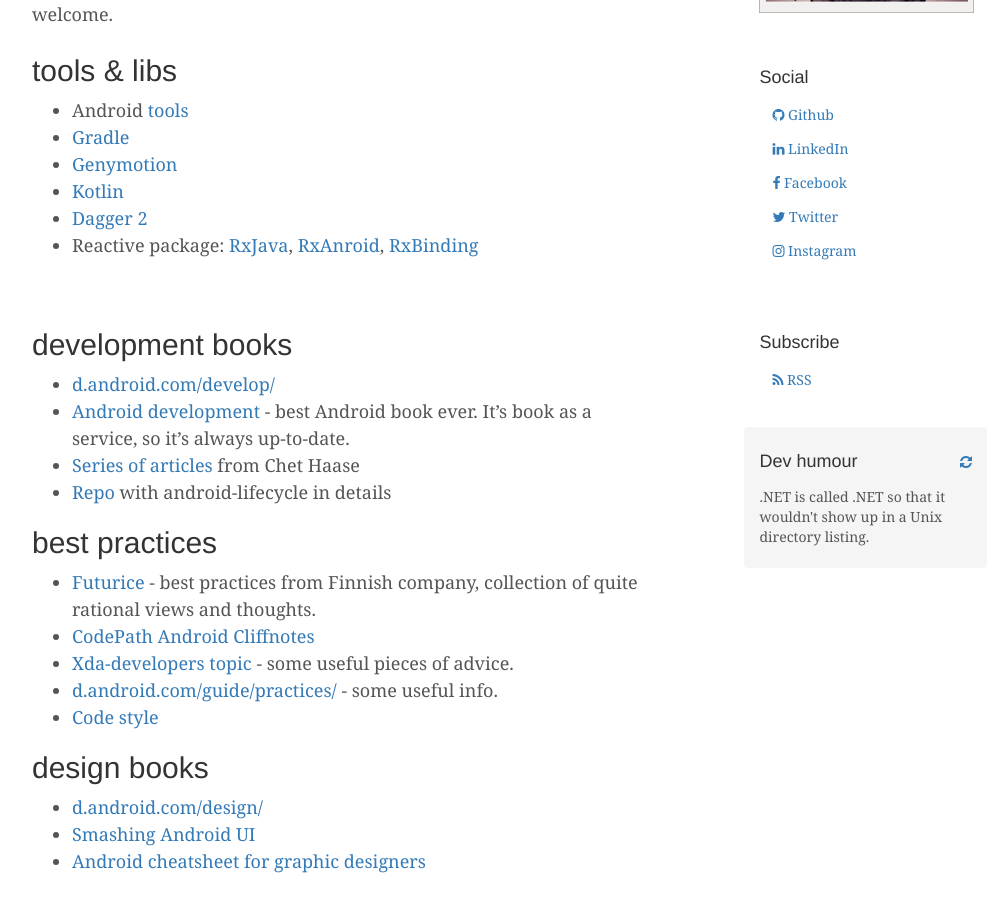
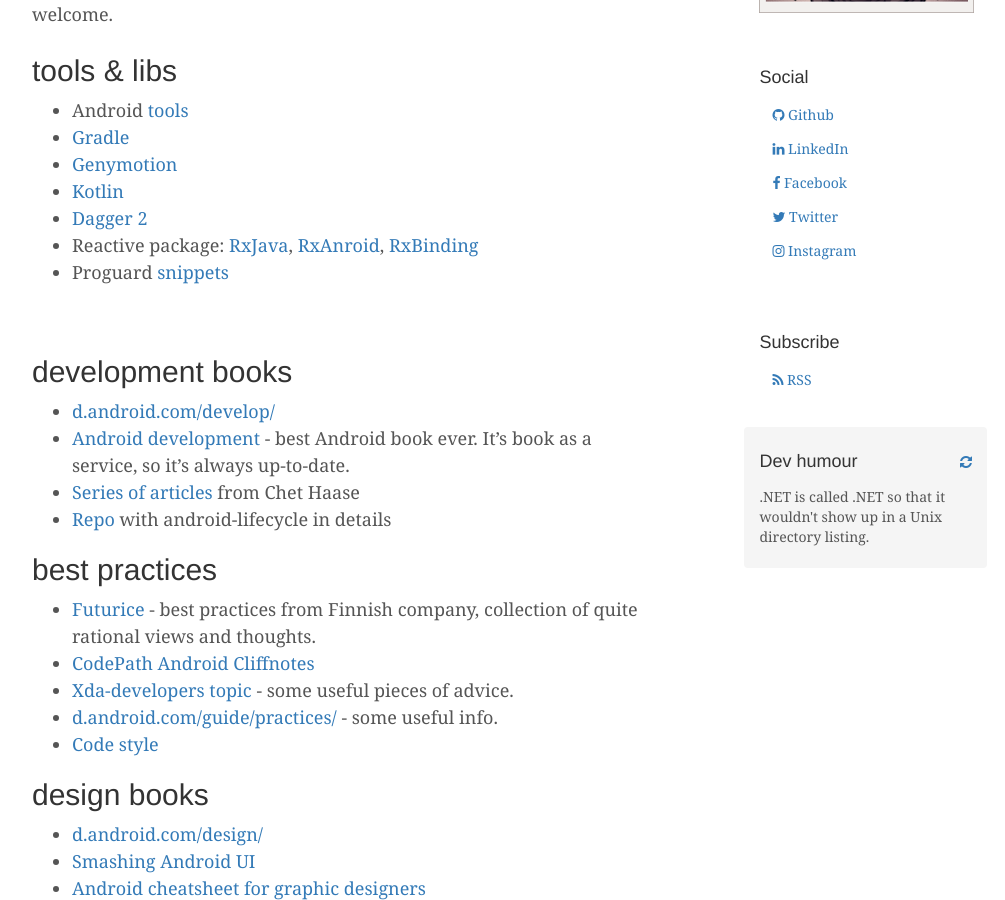
Before and after one commit to melnikovdv/melnikovdv.github.io, a Jekyll site: the page built from _posts/2013-04-17-android-materials.md, in a window 1280 px wide and 900 px high, scrolled down 453 px. Shown: the whole window, without its empty margins (138-1143 px from the left). Built offline with Jekyll 4.4.1, drawn with Linux system fonts in a browser that asks for light colours; nearby versions of some CDN libraries; comment, search, counter and statistics services are not loaded.

Commit message:
proguard snippets added

```diff
--- a/_posts/2013-04-17-android-materials.md
+++ b/_posts/2013-04-17-android-materials.md
@@ -20,6 +20,7 @@
 * [Kotlin](https://kotlinlang.org/)
 * [Dagger 2](http://google.github.io/dagger/)
 * Reactive package: [RxJava](https://github.com/ReactiveX/RxJava), [RxAnroid](https://github.com/ReactiveX/RxAndroid), [RxBinding](https://github.com/JakeWharton/RxBinding)
+* Proguard [snippets](https://github.com/krschultz/android-proguard-snippets)
 
 ![](https://img-fotki.yandex.ru/get/15521/59765760.0/0_aa09b_59d256c5_M.png)
 
```
